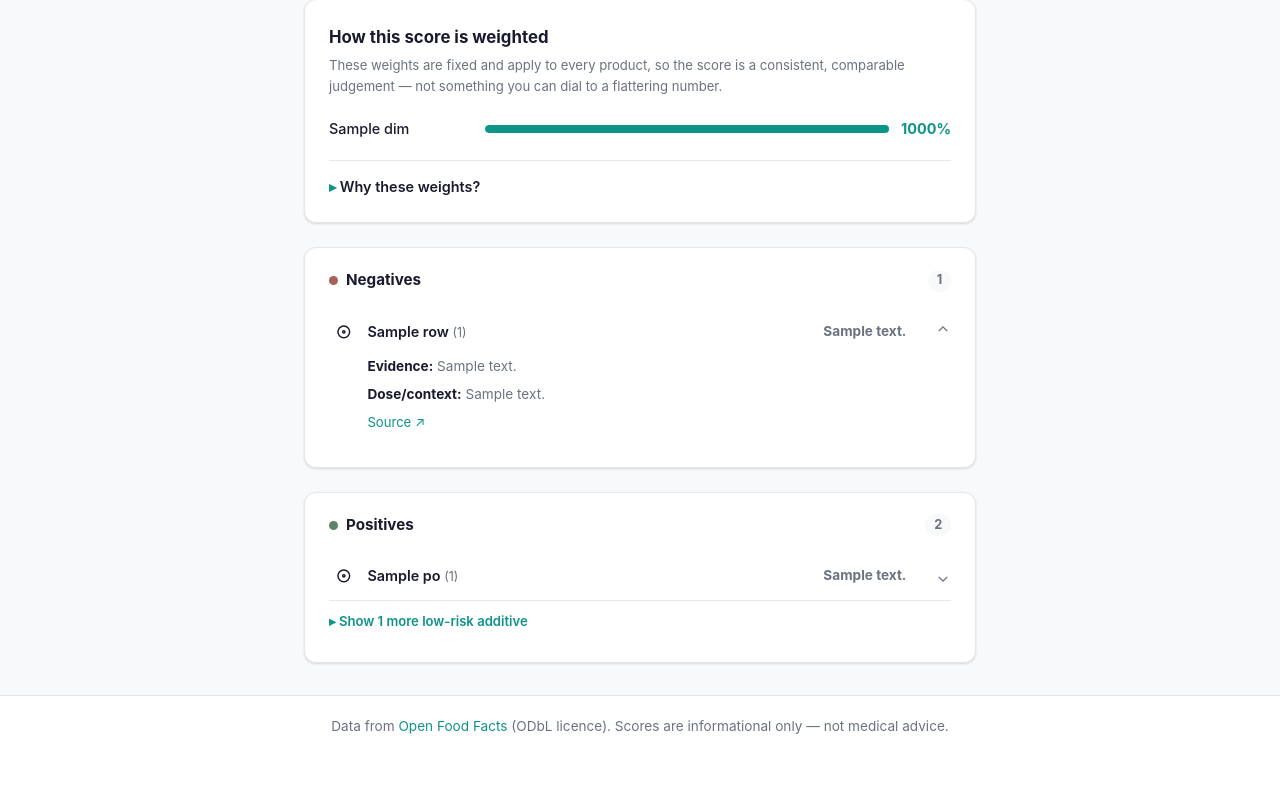
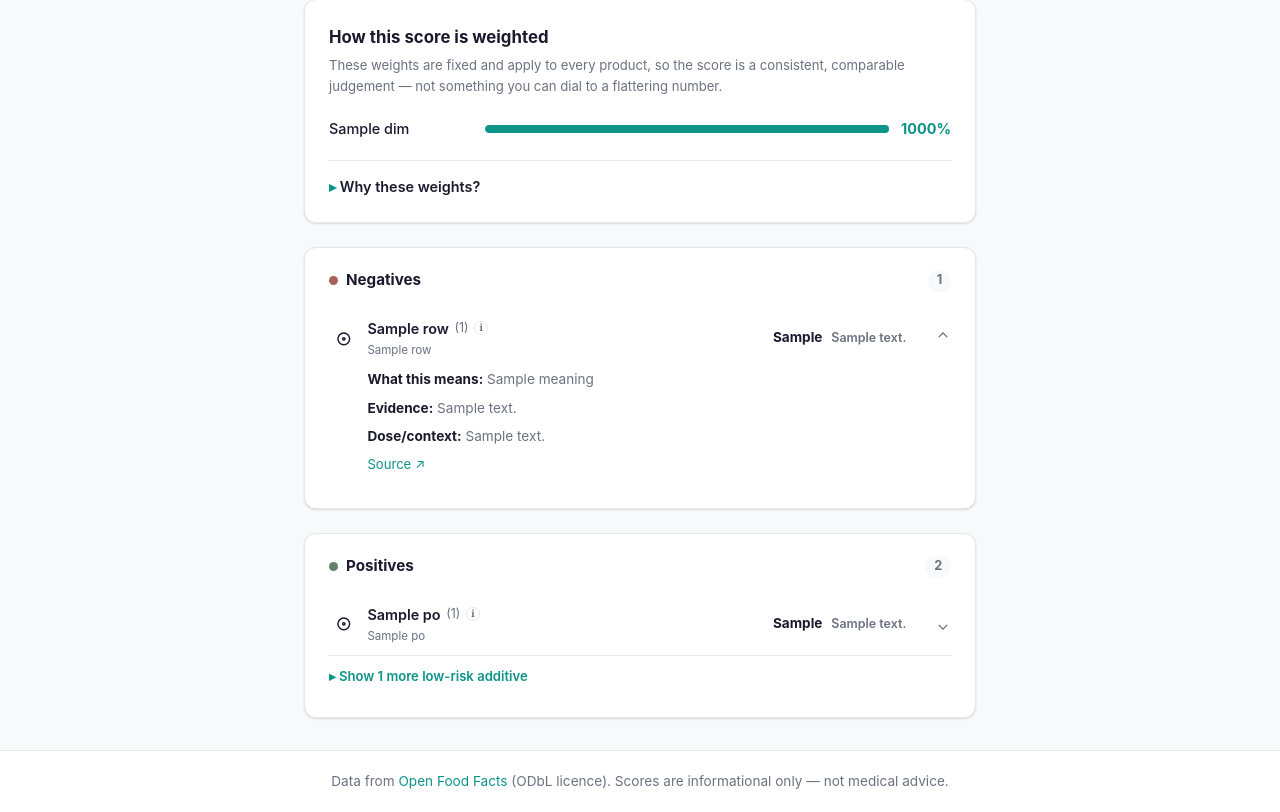
Before and after one commit to Churmann/Vera, a FastAPI app: template templates/product.html in a window 1280 px wide, after a click that opens the changed part. Shown: the part 786-1598 px from the top of the page. Before the commit the page ends 1520 px from the top, so only its background shows below. Run offline with FastAPI, Linux system fonts and the light colour scheme; the template is opened without the code that fills it: most values are stand-ins (such as "Sample title", 1, 10 or a date in 2020); grey boxes marked "Sample" are stand-in pictures.

Commit message:
feat(product): explain scoring dimensions in plain language
Lead each dimension with a plain-language band (e.g. "Ultra-processed",
"Poor") and demote the technical term (NOVA group, Nutri-Score grade) to a
muted sub-label. Add a consistent info icon + hover/focus tooltip explaining
what each metric means, echoed in the expandable detail for touch users.

Additives get a single, subtle "What are additives?" explainer anchored
directly under the additive rows (beside the flagged ones when present),
instead of a per-row icon that cluttered additive-heavy products.

```diff
--- a/app/presentation.py
+++ b/app/presentation.py
@@ -43,6 +43,11 @@ class FactorRow:
     value_text: str      # short value shown on the collapsed row, e.g. "20/100"
     tone: str            # muted dot/icon tone: low | moderate | high | unknown
     tone_label: str      # text severity word (so we never rely on colour alone)
+    # Plain-language education shown on every row: the prominent band, the
+    # smaller jargon term, and the one-line "what this means" explanation.
+    plain_band: str = ""        # e.g. "Ultra-processed" (dimensions only)
+    technical_label: str = ""   # e.g. "NOVA group 4" (dimensions only)
+    meaning: str = ""           # one-line plain explanation (info icon + body)
     # Dimension detail.
     derivation: str = ""
     summary: str = ""
@@ -61,6 +66,14 @@ class GroupedFactors:
     positives: list[FactorRow]
     # Extra low-risk additive rows shown behind a "show more" disclosure.
     hidden_positives: list[FactorRow] = field(default_factory=list)
+    # The plain "what additives means" explanation, revealed by a single subtle
+    # "What are additives?" affordance (the rows themselves self-explain, so it is
+    # never repeated per row). Empty when there are no additives.
+    additives_meaning: str = ""
+    # Which group the explainer attaches under, so it sits directly beneath the
+    # additive rows rather than floating at the bottom: "negatives" when an
+    # additive is flagged, else "positives", else "".
+    additives_note_in: str = ""
 
 
 def _dimension_tone(score: int) -> tuple[str, str]:
@@ -80,6 +93,9 @@ def _dimension_row(dim, icon_category: str) -> FactorRow:
         value_text=f"{dim.score}/100",
         tone=tone,
         tone_label=tone_label,
+        plain_band=dim.plain_band,
+        technical_label=dim.input_label,
+        meaning=dim.meaning,
         derivation=f"{dim.input_label} → {dim.input_value}/100",
         summary=dim.summary,
         positives=list(dim.positives),
@@ -113,6 +129,9 @@ def _empty_additives_row(dim) -> FactorRow:
         value_text=f"{dim.score}/100",
         tone="low",
         tone_label="Good",
+        plain_band=dim.plain_band,
+        technical_label=dim.input_label,
+        meaning=dim.meaning,
         derivation=dim.input_label,
         summary=dim.summary,
         positives=list(dim.positives),
@@ -134,11 +153,17 @@ def group_factors(result: ScoreResult) -> GroupedFactors:
 
     additives = dims.get("additives")
     positive_additives: list[FactorRow] = []
+    additives_meaning = ""
     if additives is not None:
         if not additives.flags:
+            # The standalone "No additives" row keeps its own info icon.
             positives.append(_empty_additives_row(additives))
         else:
             # flags arrive already sorted high → moderate → low → unknown.
+            # The rows self-explain via their own evidence; the generic "what
+            # additives means" tooltip is shown once on the section instead, so
+            # it never repeats and clutters rows on additive-heavy products.
+            additives_meaning = additives.meaning
             for card in additives.flags:
                 row = _additive_row(card)
                 if card.risk_level in _NEGATIVE_RISKS:
@@ -148,8 +173,20 @@ def group_factors(result: ScoreResult) -> GroupedFactors:
 
     visible = positive_additives[:MAX_VISIBLE_POSITIVE_ADDITIVES]
     hidden = positive_additives[MAX_VISIBLE_POSITIVE_ADDITIVES:]
+
+    # Anchor the "What are additives?" explainer under the additive rows: beside
+    # the flagged ones (Negatives) when present, otherwise under the low-risk tail.
+    if not additives_meaning:
+        note_in = ""
+    elif any(r.kind == "additive" for r in negatives):
+        note_in = "negatives"
+    else:
+        note_in = "positives"
+
     return GroupedFactors(
         negatives=negatives,
         positives=positives + visible,
         hidden_positives=hidden,
+        additives_meaning=additives_meaning,
+        additives_note_in=note_in,
     )
--- a/app/scoring/additive_scorer.py
+++ b/app/scoring/additive_scorer.py
@@ -3,6 +3,13 @@ from app.models import DimensionScore, EvidenceCard, NormalisedProduct, RiskLeve
 
 _RISK_ORDER = {RiskLevel.HIGH: 0, RiskLevel.MODERATE: 1, RiskLevel.LOW: 2, RiskLevel.UNKNOWN: 3}
 _DEDUCTIONS = {RiskLevel.HIGH: 30, RiskLevel.MODERATE: 10, RiskLevel.LOW: 0, RiskLevel.UNKNOWN: 0}
+
+# Plain explanation of the dimension itself, shown behind the info icon.
+_MEANING = (
+    "Additives are substances added during manufacturing — preservatives, "
+    "colours, sweeteners and the like. Vera flags any with evidence of health "
+    "concerns; most approved additives are low-risk."
+)
 
 
 class AdditiveScorer:
@@ -70,6 +77,8 @@ class AdditiveScorer:
             summary=_summary(high, moderate, count),
             positives=positives,
             flags=cards,
+            plain_band="No additives" if count == 0 else f"{count} additive{'s' if count != 1 else ''}",
+            meaning=_MEANING,
         )
 
 
--- a/static/css/style.css
+++ b/static/css/style.css
@@ -320,9 +320,65 @@ a { color: inherit; }
   font-size: .9rem; list-style: none; user-select: none;
 }
 .factor-summary::-webkit-details-marker { display: none; }
-.factor-label { flex: 1 1 auto; min-width: 0; font-weight: 600; }
+.factor-label {
+  flex: 1 1 auto; min-width: 0;
+  display: flex; flex-direction: column; gap: .1rem;
+}
+.factor-label-main { font-weight: 600; display: inline-flex; align-items: center; gap: .35rem; }
 .additive-enum { color: var(--color-text-muted); font-size: .78rem; font-weight: 400; }
-.factor-value { font-weight: 700; color: var(--color-text-muted); font-size: .85rem; flex-shrink: 0; }
+/* Jargon term (e.g. "NOVA group 4") demoted to a small muted sub-label. */
+.factor-tech { font-size: .72rem; font-weight: 400; color: var(--color-text-muted); }
+/* Plain-language band ("Ultra-processed") shown prominently; the raw score
+   number stays beside it, muted, for those who want the precise value. */
+.factor-plain-band { font-weight: 700; font-size: .85rem; color: var(--color-text); flex-shrink: 0; }
+.factor-value { font-weight: 600; color: var(--color-text-muted); font-size: .78rem; flex-shrink: 0; }
+
+/* Small, muted info icon — same calm tooltip pattern as the confidence badge.
+   Stays subtle so rows with many additives don't feel cluttered; the tooltip
+   only appears on hover/focus. The explanation is also repeated in the body,
+   so touch users who can't hover still get it on expand. */
+.factor-info {
+  position: relative; flex-shrink: 0;
+  width: 14px; height: 14px; border-radius: 50%;
+  display: inline-flex; align-items: center; justify-content: center;
+  border: 1px solid var(--color-border); color: var(--color-text-muted);
+  cursor: help; font-style: normal;
+}
+.factor-info:hover, .factor-info:focus { color: var(--color-text); border-color: var(--color-text-muted); outline: none; }
+.factor-info-mark { font-size: .62rem; font-weight: 700; line-height: 1; font-family: Georgia, "Times New Roman", serif; }
+.factor-info-tooltip {
+  display: none; position: absolute; top: calc(100% + .3rem); left: 50%; transform: translateX(-50%);
+  background: #1a1a2e; color: #fff; padding: .5rem .75rem;
+  border-radius: var(--radius-sm); font-size: .78rem; font-weight: 400;
+  width: max-content; max-width: 260px; white-space: normal; z-index: 10; line-height: 1.4;
+  text-align: left;
+}
+.factor-info:hover .factor-info-tooltip,
+.factor-info:focus .factor-info-tooltip { display: block; }
+.factor-meaning { color: var(--color-text-muted); }
+.factor-meaning strong { color: var(--color-text); }
+
+/* Quiet, optional "What are additives?" explainer — sits just under the additive
+   rows inside their group. Deliberately understated (small, muted, no card of its
+   own): the additive rows carry the real evidence, this is a minor helper. */
+.additives-info { margin: .3rem 0 .1rem; padding-left: 2.4rem; }
+.additives-info-summary {
+  cursor: pointer; list-style: none;
+  display: inline-flex; align-items: center; gap: .35rem;
+  font-size: .78rem; color: var(--color-text-muted);
+}
+.additives-info-summary::-webkit-details-marker { display: none; }
+.additives-info-summary:hover { color: var(--color-text); }
+.additives-info-mark {
+  flex-shrink: 0; width: 13px; height: 13px; border-radius: 50%;
+  display: inline-flex; align-items: center; justify-content: center;
+  border: 1px solid var(--color-border);
+  font-family: Georgia, "Times New Roman", serif; font-size: .6rem; font-weight: 700; line-height: 1;
+}
+.additives-info-body {
+  margin-top: .4rem; font-size: .8rem; line-height: 1.5; color: var(--color-text-muted);
+  max-width: 52ch;
+}
 .factor-dot { width: 11px; height: 11px; border-radius: 50%; flex-shrink: 0; }
 .factor-dot--low { background: var(--risk-low); }
 .factor-dot--moderate { background: var(--risk-moderate); }
--- a/templates/product.html
+++ b/templates/product.html
@@ -29,11 +29,21 @@
       {{ category_icon(row.icon_category) }}
     </span>
     <span class="factor-label">
-      {{ row.label }}{% if row.e_number and (row.e_number | upper) != (row.label | upper) %} <span class="additive-enum">({{ row.e_number | upper }})</span>{% endif %}
+      <span class="factor-label-main">
+        {{ row.label }}{% if row.e_number and (row.e_number | upper) != (row.label | upper) %} <span class="additive-enum">({{ row.e_number | upper }})</span>{% endif %}
+        {% if row.meaning %}
+        <span class="factor-info" tabindex="0" role="note" aria-label="What this means: {{ row.meaning }}">
+          <span class="factor-info-mark" aria-hidden="true">i</span>
+          <span class="factor-info-tooltip" role="tooltip">{{ row.meaning }}</span>
+        </span>
+        {% endif %}
+      </span>
+      {% if row.technical_label %}<span class="factor-tech">{{ row.technical_label }}</span>{% endif %}
     </span>
     {% if row.kind == "additive" %}
     <span class="risk-chip risk-chip--{{ row.tone }}">{{ row.risk_label }}</span>
     {% else %}
+    {% if row.plain_band %}<span class="factor-plain-band">{{ row.plain_band }}</span>{% endif %}
     <span class="factor-value">{{ row.value_text }}</span>
     {% endif %}
     <span class="factor-dot factor-dot--{{ row.tone }}" aria-hidden="true"></span>
@@ -41,6 +51,7 @@
     <span class="factor-chevron" aria-hidden="true">⌄</span>
   </summary>
   <div class="factor-body">
+    {% if row.meaning %}<p class="factor-meaning"><strong>What this means:</strong> {{ row.meaning }}</p>{% endif %}
     {% if row.kind == "dimension" %}
     <p class="factor-derivation">{{ row.derivation }}</p>
     <p class="factor-text">{{ row.summary }}</p>
@@ -55,6 +66,18 @@
     {% endif %}
     {% endif %}
   </div>
+</details>
+{%- endmacro %}
+
+{#- Subtle, optional "What are additives?" explainer. Sits under the additive
+    rows inside their group — a minor affordance, since the rows carry the real
+    evidence themselves. -#}
+{% macro additives_explainer(meaning) -%}
+<details class="additives-info">
+  <summary class="additives-info-summary">
+    <span class="additives-info-mark" aria-hidden="true">i</span>What are additives?
+  </summary>
+  <p class="additives-info-body">{{ meaning }}</p>
 </details>
 {%- endmacro %}
 
@@ -172,6 +195,7 @@
     {% else %}
     <p class="factor-empty">Nothing scoring poorly — this product holds up well across the board.</p>
     {% endif %}
+    {% if factors.additives_note_in == "negatives" %}{{ additives_explainer(factors.additives_meaning) }}{% endif %}
   </div>
 
   <div class="factor-group factor-group--positives">
@@ -195,6 +219,7 @@
     {% else %}
     <p class="factor-empty">No standout positives for this product.</p>
     {% endif %}
+    {% if factors.additives_note_in == "positives" %}{{ additives_explainer(factors.additives_meaning) }}{% endif %}
   </div>
 </section>
 {% endblock %}
```
Also changed, not shown: app/models.py (+7 -0 lines), app/scoring/nova_scorer.py (+19 -0 lines), app/scoring/nutrition_scorer.py (+18 -0 lines), tests/scoring/test_additive_scorer.py (+13 -0 lines), tests/scoring/test_nova_scorer.py (+19 -0 lines), tests/scoring/test_nutrition_scorer.py (+18 -0 lines), tests/test_presentation.py (+67 -2 lines), tests/test_routes.py (+78 -0 lines).
